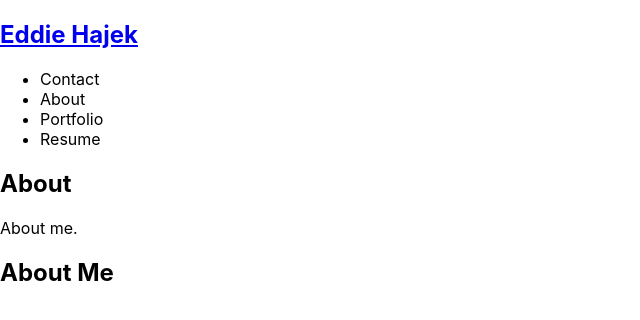
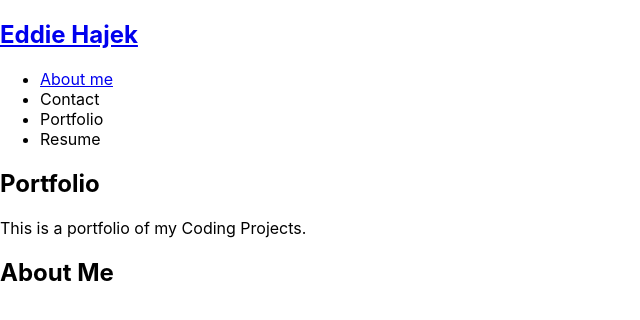
Before and after one commit to ehajek/ReactPortfolio, a React (Create React App) app in the folder reactportfolio/: page / in a window 1280 px wide. Shown: the top 320 px of the page, without its empty margins (0-640 px from the left). Built offline with nearby package versions, Linux system fonts and the light colour scheme.

Commit message:
Add about back in

```diff
--- a/reactportfolio/src/App.js
+++ b/reactportfolio/src/App.js
@@ -7,11 +7,7 @@ import ContactForm from './components/Contact';
 
 function App() {
   const [categories] = useState([
-    {
-      name: 'About',
-      description: 'About me.'
-    },
-    {
+      {
       name: 'Portfolio',
       description: 'This is a portfolio of my Coding Projects.'
     },
--- a/reactportfolio/src/components/Nav/index.js
+++ b/reactportfolio/src/components/Nav/index.js
@@ -23,11 +23,11 @@ function Nav(props) {
       </h2>
       <nav>
         <ul className="flex-row">
-            {/* <li className="mx-2">
+          <li className="mx-2">
             <a data-testid="about" href="#about" onClick={() => setContactSelected(false)}>
               About me
             </a>
-            </li> */}
+          </li>
           <li className={`mx-2 ${contactSelected && 'navActive'}`}>
             <span onClick={() => setContactSelected(true)}>Contact</span>
           </li>
```
Lines whose indentation alone changed are shown as unchanged.
